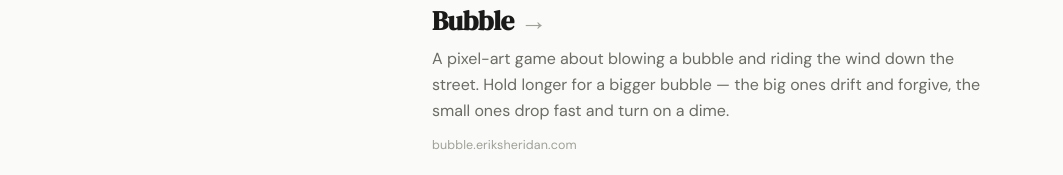
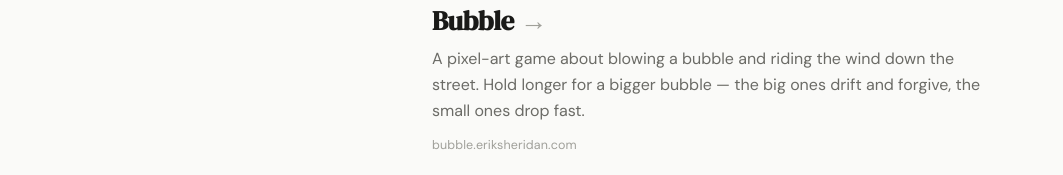
Before and after one commit to erikrocks/eriksheridan.com, a plain HTML site: page index.html in a window 1280 px wide. Shown: the part 923-1098 px from the top of the page, without its empty margins (108-1171 px from the left). Drawn offline with Linux system fonts and the light colour scheme.

Commit message:
Trim the Bubble description
Co-Authored-By: Claude Opus 5 <noreply@anthropic.com>

```diff
--- a/index.html
+++ b/index.html
@@ -267,7 +267,7 @@
           A pixel-art game about blowing a bubble and riding the wind down the street.
           Hold longer
           for a bigger bubble &mdash; the big ones drift and forgive, the small ones drop
-          fast and turn on a dime.
+          fast.
         </p>
         <p class="entry-url">bubble.eriksheridan.com</p>
       </a>
```
